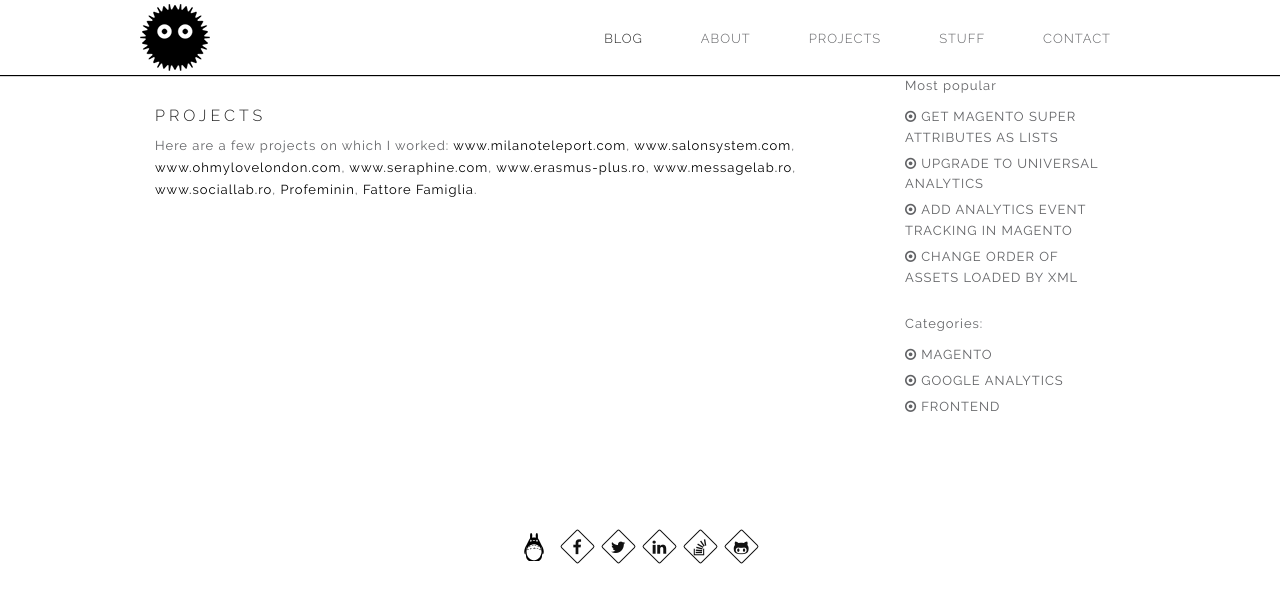
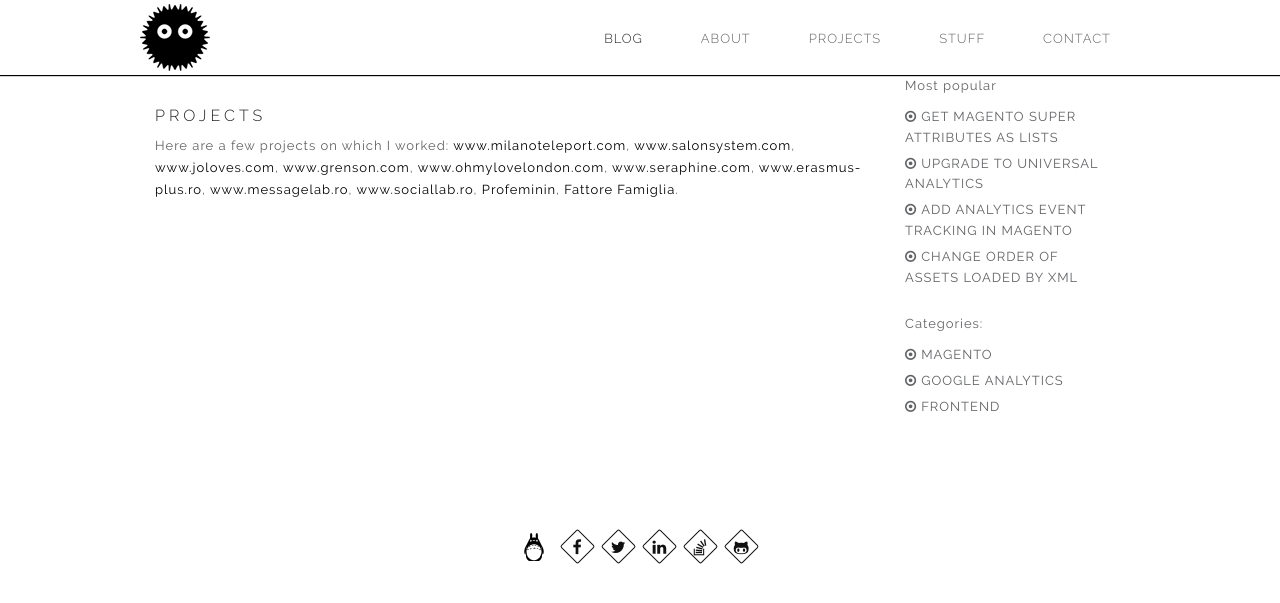
Before and after one commit to ClaudiuCreanga/ClaudiuCreanga.github.io, a Jekyll site: the page built from projects.html, in a window 1280 px wide. Shown: the top 603 px of the page. Built offline with Jekyll 4.4.1, drawn with Linux system fonts in a browser that asks for light colours; nearby versions of some CDN libraries.

Commit message:
update projects

```diff
--- a/_includes/projects.html
+++ b/_includes/projects.html
@@ -1 +1 @@
-<p>Here are a few projects on which I worked: <a href="http://milanoteleport.com/" target="_blank">www.milanoteleport.com</a>, <a href="http://www.salonsystem.com/" target="_blank">www.salonsystem.com</a>, <a href="http://ohmylovelondon.com/" target="_blank">www.ohmylovelondon.com</a>, <a href="http://www.seraphine.com/" target="_blank">www.seraphine.com</a>, <a href="http://erasmus-plus.ro" target="_blank">www.erasmus-plus.ro</a>, <a href="http://www.messagelab.ro/" target="_blank">www.messagelab.ro</a>, <a href="http://www.sociallab.ro/" target="_blank">www.sociallab.ro</a>, <a href="http://profeminin.ro/" target="_blank">Profeminin</a>, <a href="http://fattorefamiglia.com/" target="_blank">Fattore Famiglia</a>.</p>
+<p>Here are a few projects on which I worked: <a href="http://milanoteleport.com/" target="_blank">www.milanoteleport.com</a>, <a href="http://www.salonsystem.com/" target="_blank">www.salonsystem.com</a>,  <a href="http://www.joloves.com/" target="_blank">www.joloves.com</a>,  <a href="http://www.grenson.com/" target="_blank">www.grenson.com</a>, <a href="http://ohmylovelondon.com/" target="_blank">www.ohmylovelondon.com</a>, <a href="http://www.seraphine.com/" target="_blank">www.seraphine.com</a>, <a href="http://erasmus-plus.ro" target="_blank">www.erasmus-plus.ro</a>, <a href="http://www.messagelab.ro/" target="_blank">www.messagelab.ro</a>, <a href="http://www.sociallab.ro/" target="_blank">www.sociallab.ro</a>, <a href="http://profeminin.ro/" target="_blank">Profeminin</a>, <a href="http://fattorefamiglia.com/" target="_blank">Fattore Famiglia</a>.</p>
```
